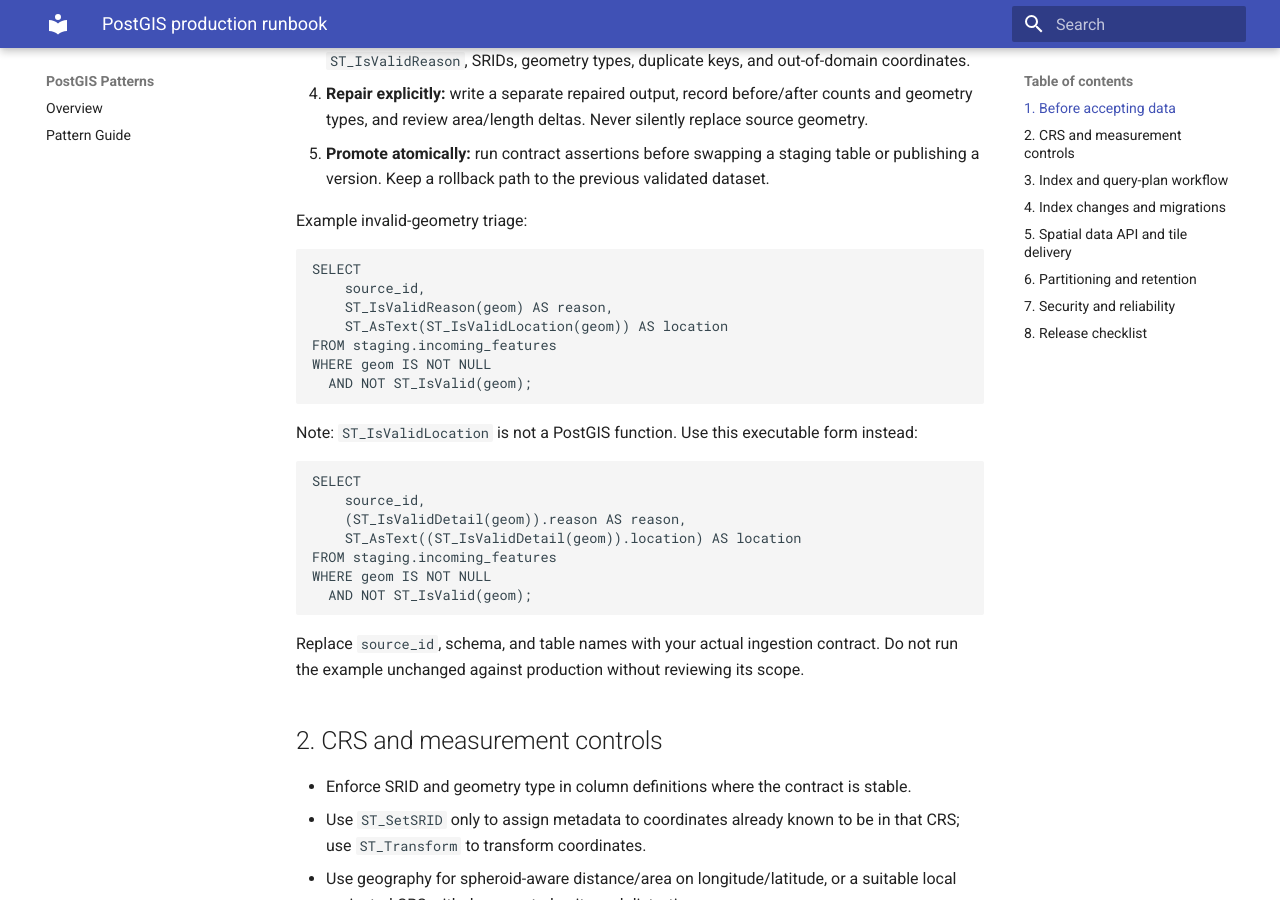
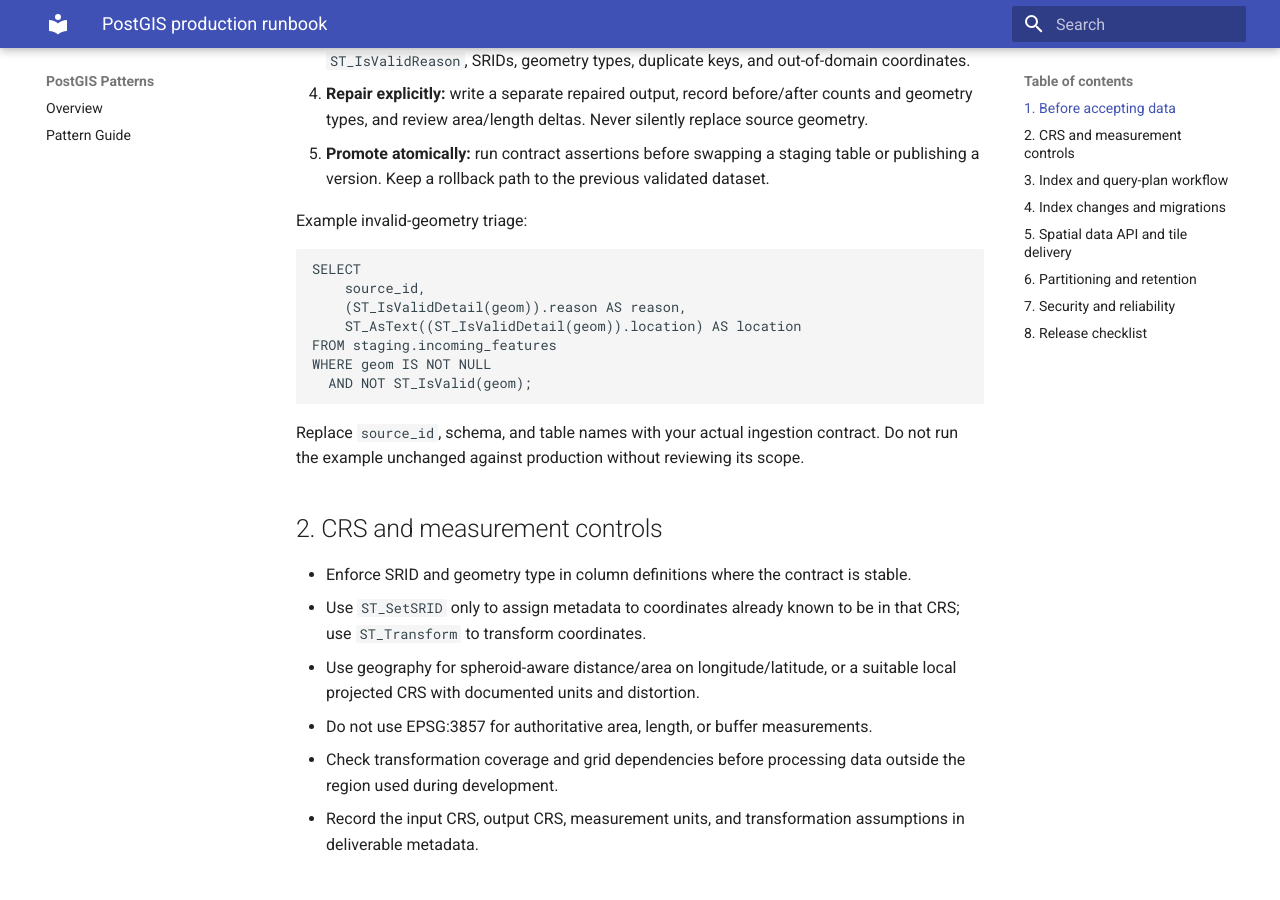
Before and after one commit to ZQM-Computing/postgis-cookbook, an MkDocs documentation site: the page built from docs/production-runbook.md, in a window 1280 px wide and 900 px high, scrolled down 418 px. Built offline with MkDocs 1.6.1 and Material for MkDocs 9.7.7, drawn with Linux system fonts in a browser that asks for light colours.

Commit message:
Remove invalid function from runbook example

````diff
--- a/docs/production-runbook.md
+++ b/docs/production-runbook.md
@@ -11,18 +11,6 @@ This runbook turns the cookbook patterns into an operational checklist. It is a
 5. **Promote atomically:** run contract assertions before swapping a staging table or publishing a version. Keep a rollback path to the previous validated dataset.
 
 Example invalid-geometry triage:
-
-```sql
-SELECT
-    source_id,
-    ST_IsValidReason(geom) AS reason,
-    ST_AsText(ST_IsValidLocation(geom)) AS location
-FROM staging.incoming_features
-WHERE geom IS NOT NULL
-  AND NOT ST_IsValid(geom);
-```
-
-Note: `ST_IsValidLocation` is not a PostGIS function. Use this executable form instead:
 
 ```sql
 SELECT
````
